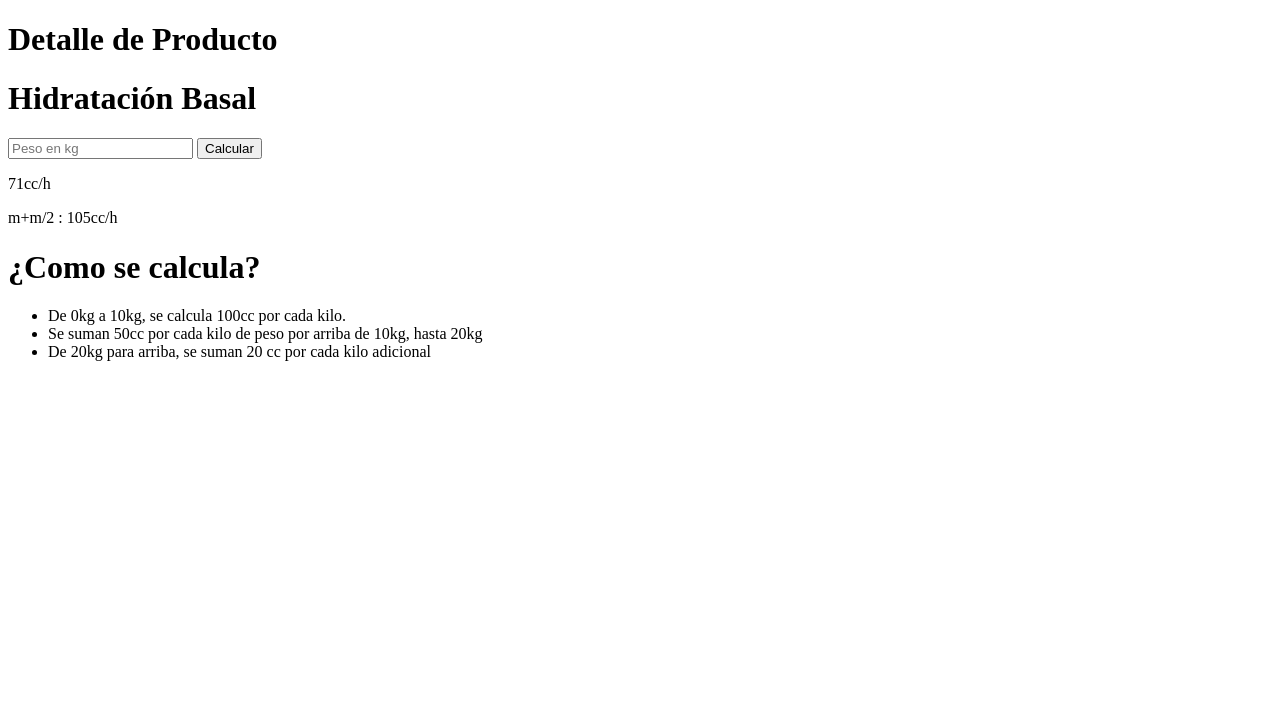
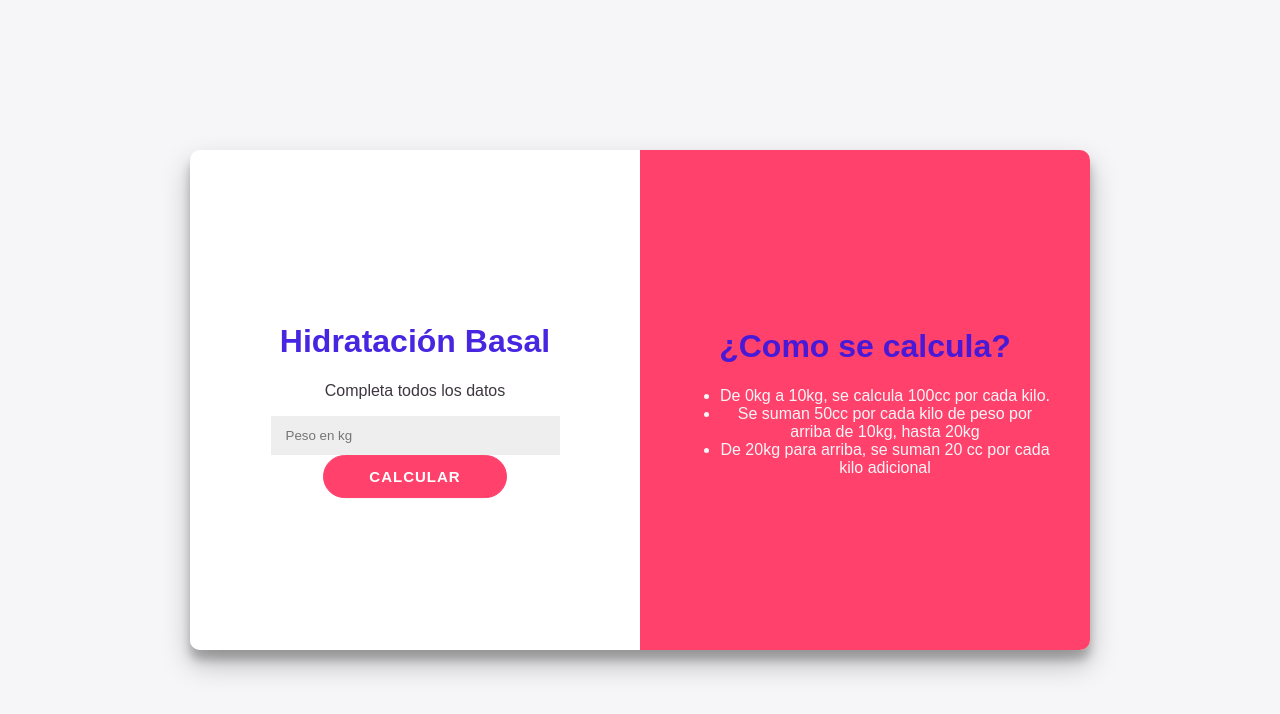
Before and after one commit to facarce7/facarce7.github.io, a plain HTML site: page index.html in a window 1280 px wide. Drawn offline with Linux system fonts and the light colour scheme.

Commit message:
Actualización html con CSS
Tarea de introducción a CSS

```diff
--- a/index.html
+++ b/index.html
@@ -1,18 +1,26 @@
 <!DOCTYPE html>
-<html></html>
+<html>
+
 <head>
-    <title>Calculadora de Hidratacion</title>
+    <link rel="stylesheet" href="./stile.css" />
+    <script>scr = "script.js" defer </script>
 </head>
+
 <body>
-    <h1>Detalle de Producto</h1>
-    <div>
-    <h1>Hidratación Basal</h1>
-    <input type="number"placeholder="Peso en kg"/>
-    <button>Calcular</button>
-    <p>71cc/h</p>
-    <p>m+m/2 : 105cc/h</p>
+    <div id="contenedor">
+        <div id="calculadora">
+            <div class="contenido">
+                <h1> Hidratación Basal </h1>
+                <p class="item">Completa todos los datos</p>
+                <input class="item" id="peso" type="number" placeholder="Peso en kg" />
+                <p class="item" id="error">* Debe completar todos los datos</p>
+                <button class="item" id="calcular">Calcular</button>
+                <p class="item resultado" id="flu">71cc/h</p>
+                <p class="item resultado" id="man">m+m/2 : 105cc/h</p>
             </div>
-    <div>
+        </div>
+        <div id="detalle">
+            <div class="contenido">
                 <h1>¿Como se calcula?</h1>
                 <ul>
                     <li>De 0kg a 10kg, se calcula 100cc por cada kilo.</li>
@@ -20,5 +28,8 @@
                     <li>De 20kg para arriba, se suman 20 cc por cada kilo adicional</li>
                 </ul>
             </div>
+        </div>
+    </div>
 </body>
+
 </html>
--- /dev/null
+++ b/stile.css
@@ -0,0 +1,82 @@
+h1{
+    color:rgba(59, 23, 223, 0.932);
+}
+@import url('https://fonts.googleapis.com/css?family=Montserrat:400,800');
+body{
+    background: #f6f5f7;
+    font-family:'Montserrat', sans-serif;
+    color: #3E363F;
+}
+#contenedor{
+    width: 900px;
+    height: 500px;
+    text-align: center;
+    /* Estas 3 lineas se encargan de centrar el div vertical y horizontalmente */
+    position: absolute;
+    inset: 0;
+    margin: auto;
+    border-radius: 10px;
+    overflow: hidden;
+    box-shadow: 0 14px 28px rgba(0,0,0,0.25),
+    0 10px 10px rgba(0,0,0,0.22);
+}
+#calculadora{
+    background: white;
+    /* Con estas 3 lineas vamos a hacer que los divs queden lado a lado */
+    width: 50%;
+    height: 100%;
+    float: left;
+}
+
+#detalle{
+    background: #FF416C;
+    /* Con estas 3 lineas vamos a hacer que los divs queden lado a lado */
+    width: 50%;
+    height: 100%;
+    float: left;
+    color: #f6f5f7;
+}
+.contenido{
+    /* Estas tres lineas van a centrar el contenido verticalmente dentro de cada div */
+    position: relative;
+    top: 50%;
+    transform: translateY(-50%);
+    overflow: hidden;
+    padding: 40px;
+}
+input {
+	width: 70%;
+    padding: 12px 15px;
+    border: none;
+    background-color: #eee;
+}
+
+button {
+  font-size: 15px;
+	font-weight: bold;
+	padding: 12px 45px;
+	border-radius: 30px;
+	background-color: #FF416C;
+	border: 1px solid #FF416C;
+	color: #FFFFFF;
+	text-transform: uppercase;
+	letter-spacing: 1px;
+	transition: transform 20ms ease-in;
+}
+
+button:active {
+	transform: scale(0.95);
+}
+#error{
+    color: red;
+    font-weight: bold;
+    display: none;
+}
+
+.resultado{
+    color: #0A81D1;
+    font-weight: bold;
+    font-size: 25px;
+    margin-bottom: 5px;
+    display: none;
+}
```
Lines whose indentation alone changed are shown as unchanged.
